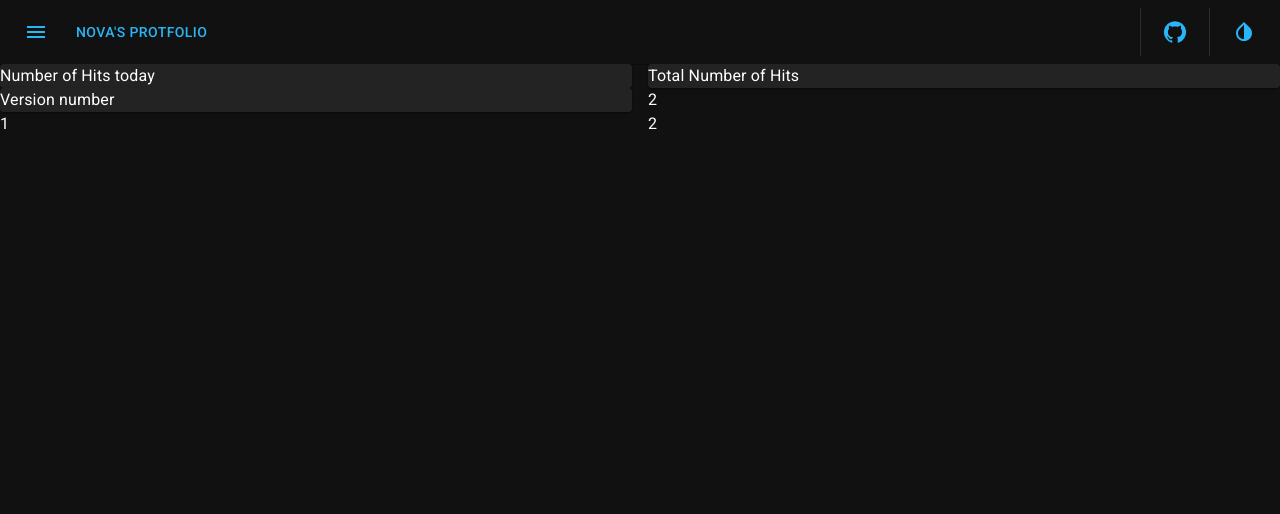
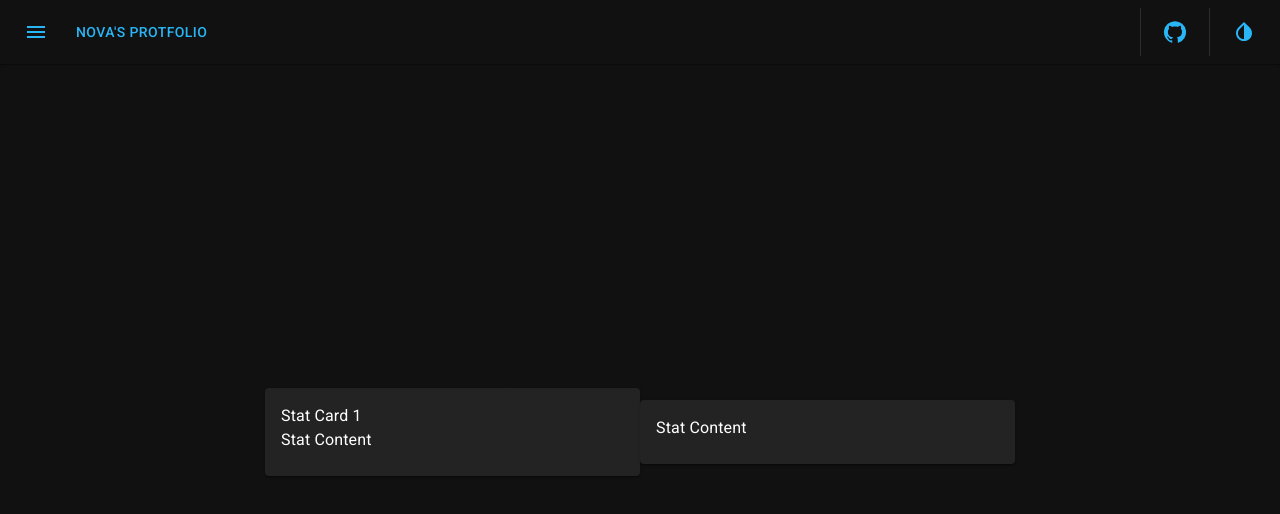
Before and after one commit to nova-sangeeth/nginx-proxy-workout, a React (Vite) app in the folder react-pwa-frontend/: page /stats in a window 1280 px wide. Shown: the top 514 px of the page. Built offline with nearby package versions, Linux system fonts and the light colour scheme.

Commit message:
work on cards for stats.

```diff
--- a/react-pwa-frontend/src/pages/Stats/Stats.tsx
+++ b/react-pwa-frontend/src/pages/Stats/Stats.tsx
@@ -1,43 +1,25 @@
+import { Card, CardActions, CardContent } from "@mui/material";
 import { Typography } from "@mui/material";
-import Grid from "@mui/material/Grid";
-import Box from "@mui/material/Grid";
-import Paper from "@mui/material/Paper";
+import { Theme, createStyles, makeStyles } from "@mui/material";
 
 import { FullSizeCenteredFlexBox } from "@/components/styled";
 
 const Stats = () => {
   return (
     <>
-      <Grid container spacing={2} columns={16}>
-        <Grid item xs={8}>
-          <Paper>
-            <Typography>Number of Hits today</Typography>
-          </Paper>
-        </Grid>
-        <Grid item xs={8}>
-          <Paper>
-            <Typography>Total Number of Hits</Typography>
-          </Paper>
-        </Grid>
-      </Grid>
-      <Grid container spacing={2} columns={16}>
-        <Grid item xs={8}>
-          <Paper>
-            <Typography>Version number</Typography>
-          </Paper>
-        </Grid>
-        <Grid item xs={8}>
-          <Typography>2</Typography>
-        </Grid>
-      </Grid>
-      <Grid container spacing={2} columns={16}>
-        <Grid item xs={8}>
-          <Typography>1</Typography>
-        </Grid>
-        <Grid item xs={8}>
-          <Typography>2</Typography>
-        </Grid>
-      </Grid>
+      <FullSizeCenteredFlexBox>
+        <Card sx={{ minWidth: 375 }}>
+          <CardContent>
+            <Typography>Stat Card 1</Typography>
+            <Typography>Stat Content</Typography>
+          </CardContent>
+        </Card>
+        <Card sx={{ minWidth: 375 }}>
+          <CardContent>
+            <Typography>Stat Content</Typography>
+          </CardContent>
+        </Card>
+      </FullSizeCenteredFlexBox>
     </>
   );
 };
```
